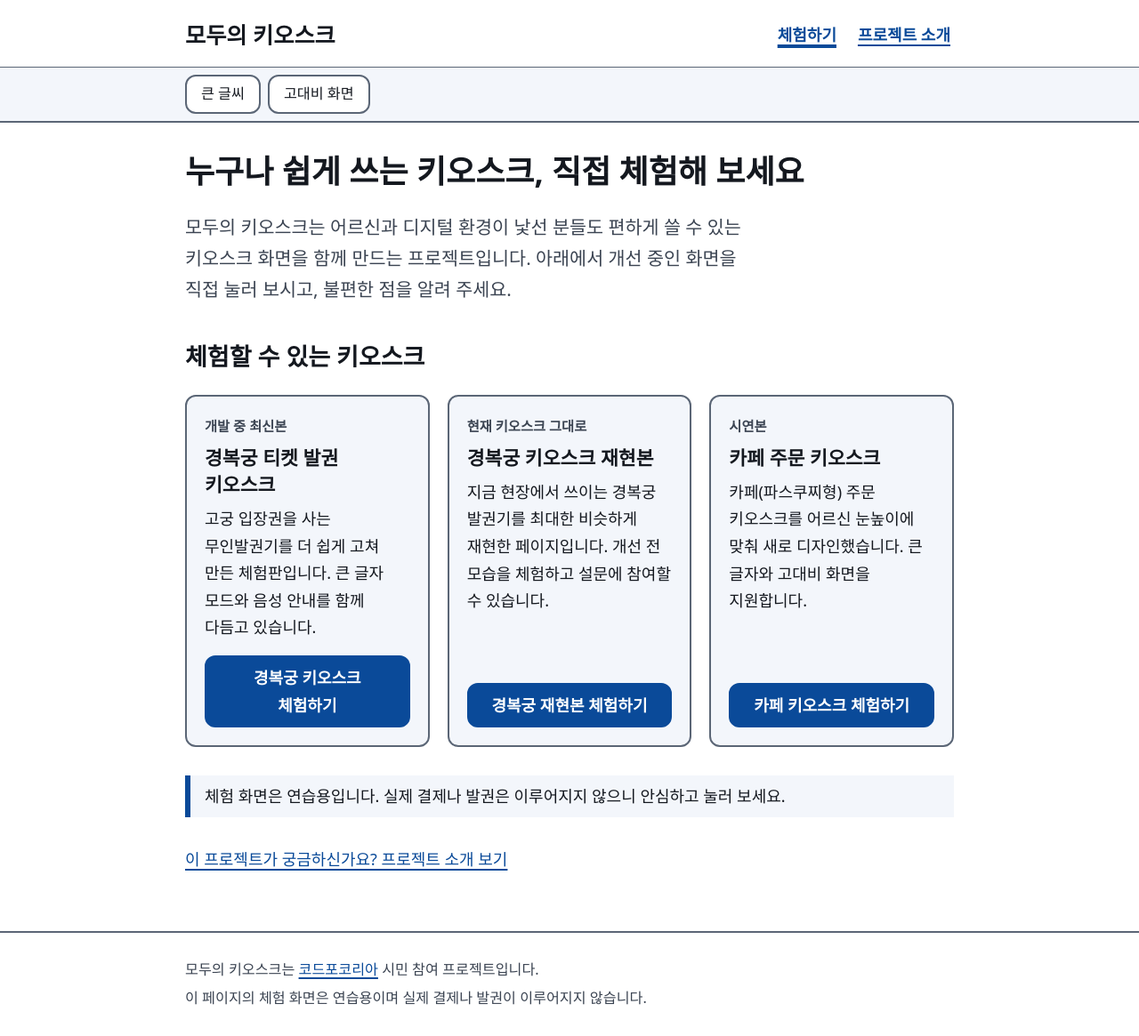
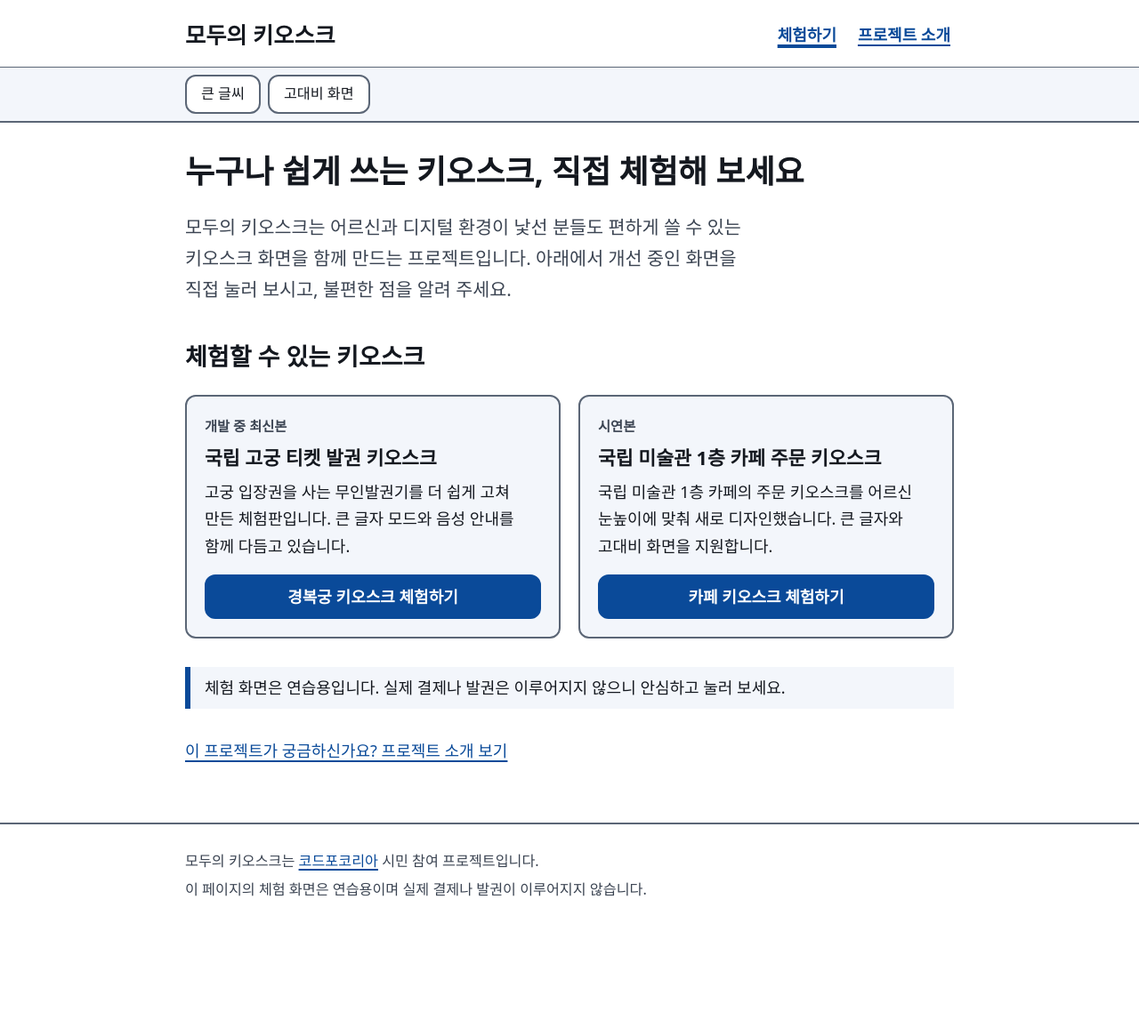
Before and after one commit to Code-for-Korea/barrier-free-kiosk, a Jekyll site: the page built from site/index.md, in a window 1280 px wide. Shown: the whole page at 89% size. Built offline with Jekyll 4.4.1, drawn with Linux system fonts in a browser that asks for light colours; after the commit the page ends 1043 px from its top, so only the background shows below that.

Commit message:
대문을 국립 고궁·국립 미술관 카페 두 가지로 구성합니다
경복궁 현재 키오스크 재현본은 대문에서 숨기고 프로젝트 소개 페이지에서만 연결합니다.
demos.yml 에 home 플래그를 두어 대문 노출 여부를 정합니다.

```diff
--- a/site/_data/demos.yml
+++ b/site/_data/demos.yml
@@ -1,19 +1,23 @@
-# 대문에 표시되는 체험 링크. 추가·수정은 이 파일만 고치면 된다.
+# 체험 링크. 추가·수정은 이 파일만 고치면 된다.
+# home: true 인 항목만 대문(첫 화면)에 카드로 나온다. 모든 항목은 프로젝트 소개 페이지 목록에 나온다.
 - id: gyeongbokgung
-  title: 경복궁 티켓 발권 키오스크
+  home: true
+  title: 국립 고궁 티켓 발권 키오스크
   badge: 개발 중 최신본
   description: 고궁 입장권을 사는 무인발권기를 더 쉽게 고쳐 만든 체험판입니다. 큰 글자 모드와 음성 안내를 함께 다듬고 있습니다.
   url: https://cfk-app.vercel.app/kiosk-tour
   action: 경복궁 키오스크 체험하기
 - id: gyeongbokgung-original
+  home: false
   title: 경복궁 키오스크 재현본
   badge: 현재 키오스크 그대로
   description: 지금 현장에서 쓰이는 경복궁 발권기를 최대한 비슷하게 재현한 페이지입니다. 개선 전 모습을 체험하고 설문에 참여할 수 있습니다.
   url: https://palace-kiosk.web.app/
   action: 경복궁 재현본 체험하기
 - id: cafe
-  title: 카페 주문 키오스크
+  home: true
+  title: 국립 미술관 1층 카페 주문 키오스크
   badge: 시연본
-  description: 카페(파스쿠찌형) 주문 키오스크를 어르신 눈높이에 맞춰 새로 디자인했습니다. 큰 글자와 고대비 화면을 지원합니다.
+  description: 국립 미술관 1층 카페의 주문 키오스크를 어르신 눈높이에 맞춰 새로 디자인했습니다. 큰 글자와 고대비 화면을 지원합니다.
   url: https://senior-cafe-kiosk-design.vercel.app/
   action: 카페 키오스크 체험하기
--- a/site/index.md
+++ b/site/index.md
@@ -11,7 +11,8 @@
 <section aria-labelledby="demos-heading">
   <h2 id="demos-heading">체험할 수 있는 키오스크</h2>
   <div class="cards">
-    {% for demo in site.data.demos %}
+    {% assign home_demos = site.data.demos | where: "home", true %}
+    {% for demo in home_demos %}
       {% include card.html demo=demo %}
     {% endfor %}
   </div>
```
Also changed, not shown: README.md.
